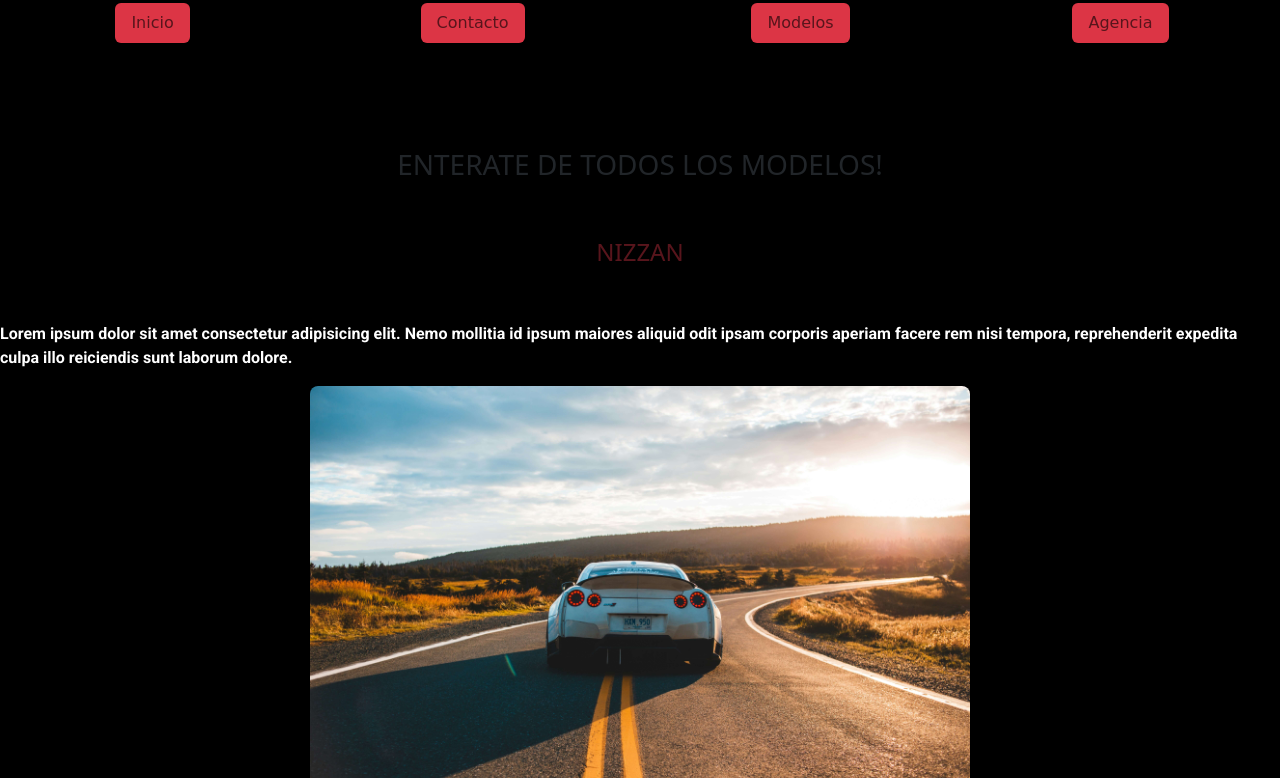
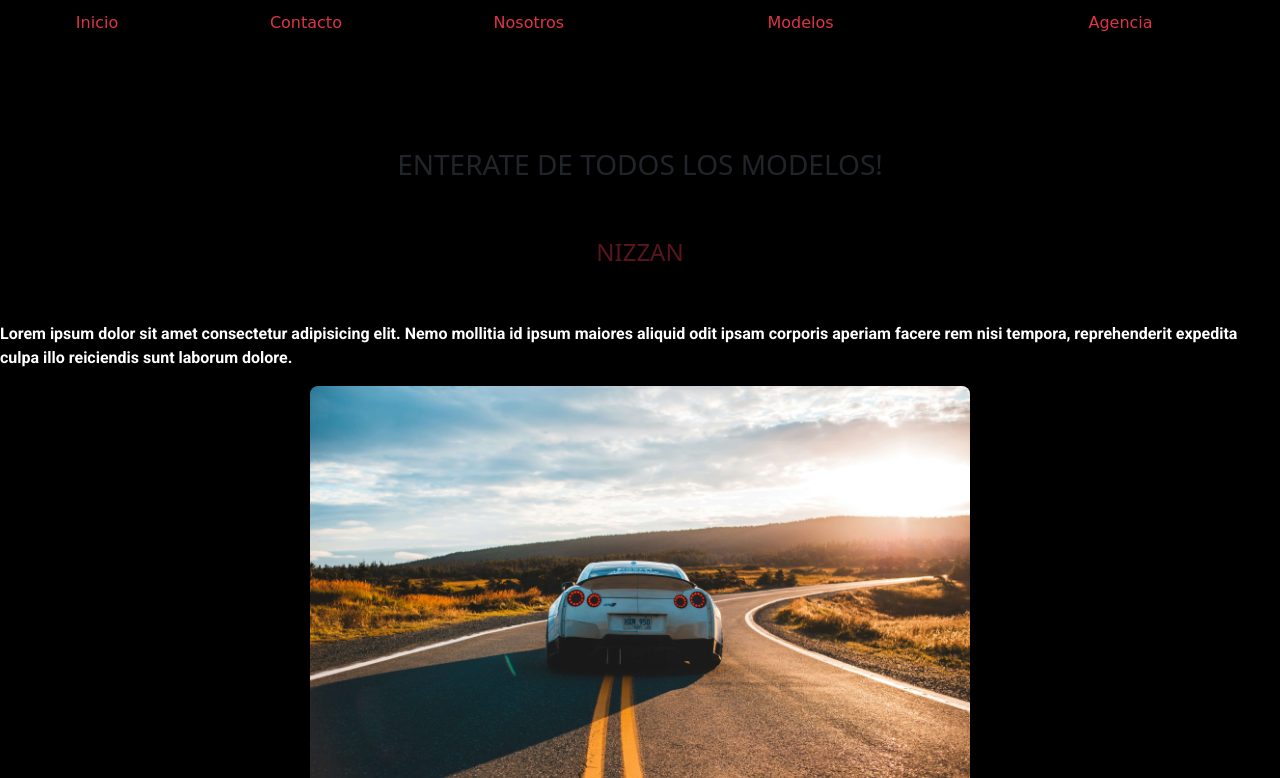
Before and after one commit to PatricioCapparelli/ProyectoFinal-Capparelli, a website: page pages/modelos.html in a window 1280 px wide. Shown: the part 122-900 px from the top of the page. Drawn offline with nearby package versions, Linux system fonts and the light colour scheme; a web font is replaced by a local one.

Commit message:
sacando target blank, corrigiendo html

```diff
--- a/pages/modelos.html
+++ b/pages/modelos.html
@@ -23,26 +23,29 @@
         <div class="nav-izquierda">
             <ul class="nav nav-pills">
                 <li class="nav-item">
-                    <a class="nav-link arctive bg-danger text-danger-emphasis link-warning" href="../index.html">
+                    <a class="nav-link text-danger btn btn-outline-warning" href="../index.html">
                         Inicio
                     </a>
                 </li>
                 <li class="nav-item">
-                    <a class="nav-link arctive bg-danger text-danger-emphasis link-warning" href="../pages/contacto.html">
+                    <a class="nav-link text-danger btn btn-outline-warning" href="../pages/contacto.html">
                         Contacto
                     </a>
+                </li>
+                <li class="nav-item">
+                    <a class="nav-link text-danger btn btn-outline-warning" href="../pages/nosotros.html">Nosotros</a>
                 </li>
             </ul>
         </div>
         <div class="nav-derecha">
             <ul class="nav nav-pills">
                 <li class="nav-item">
-                    <a class="nav-link arctive bg-danger text-danger-emphasis link-warning" href="#">
+                    <a class="nav-link text-danger btn btn-outline-warning" href="#">
                         Modelos
                     </a>
                 </li>
                 <li class="nav-item">
-                    <a class="nav-link arctive bg-danger text-danger-emphasis link-warning" href="./agencia.html">
+                    <a class="nav-link text-danger btn btn-outline-warning" href="./agencia.html">
                         Agencia
                     </a>
                 </li>
```
Also changed, not shown: index.html (+3 -0 lines), pages/agencia.html (+3 -0 lines), pages/contacto.html (+3 -0 lines).
